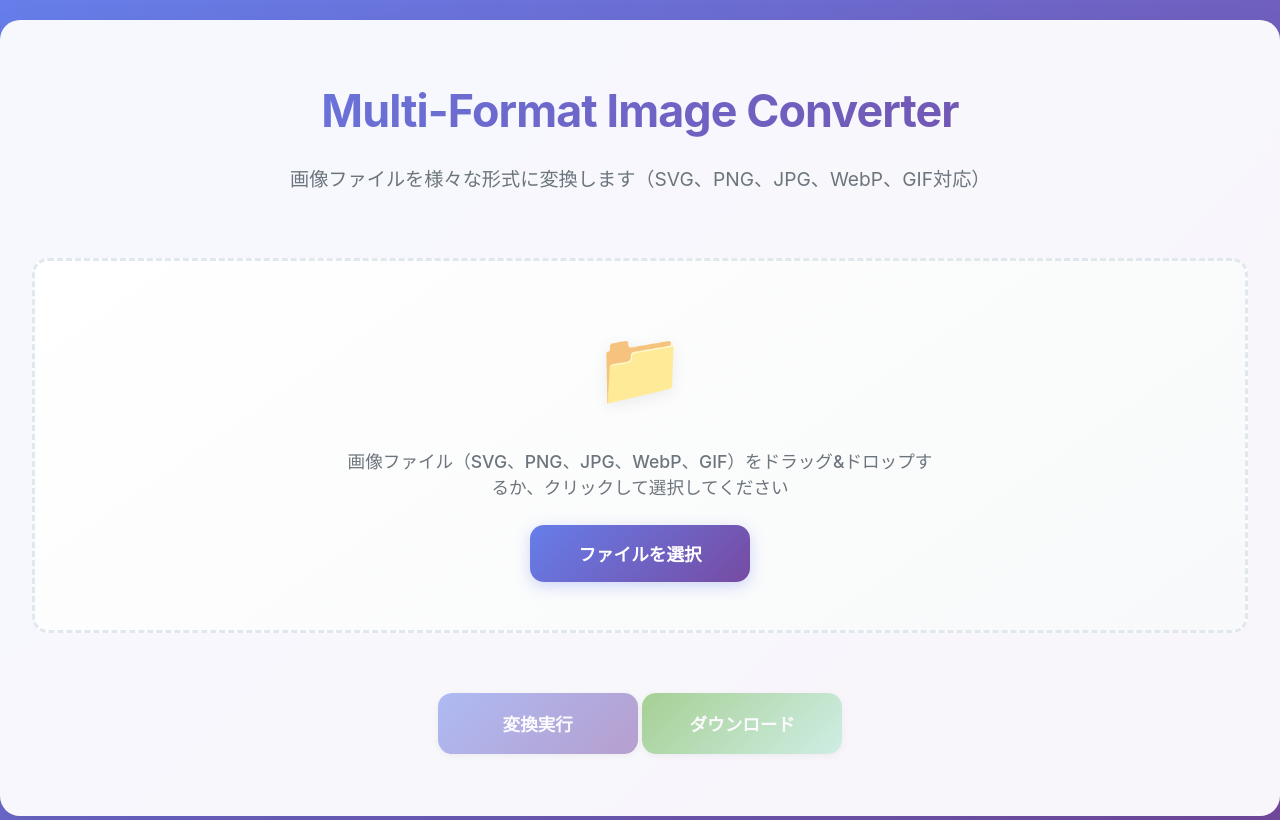
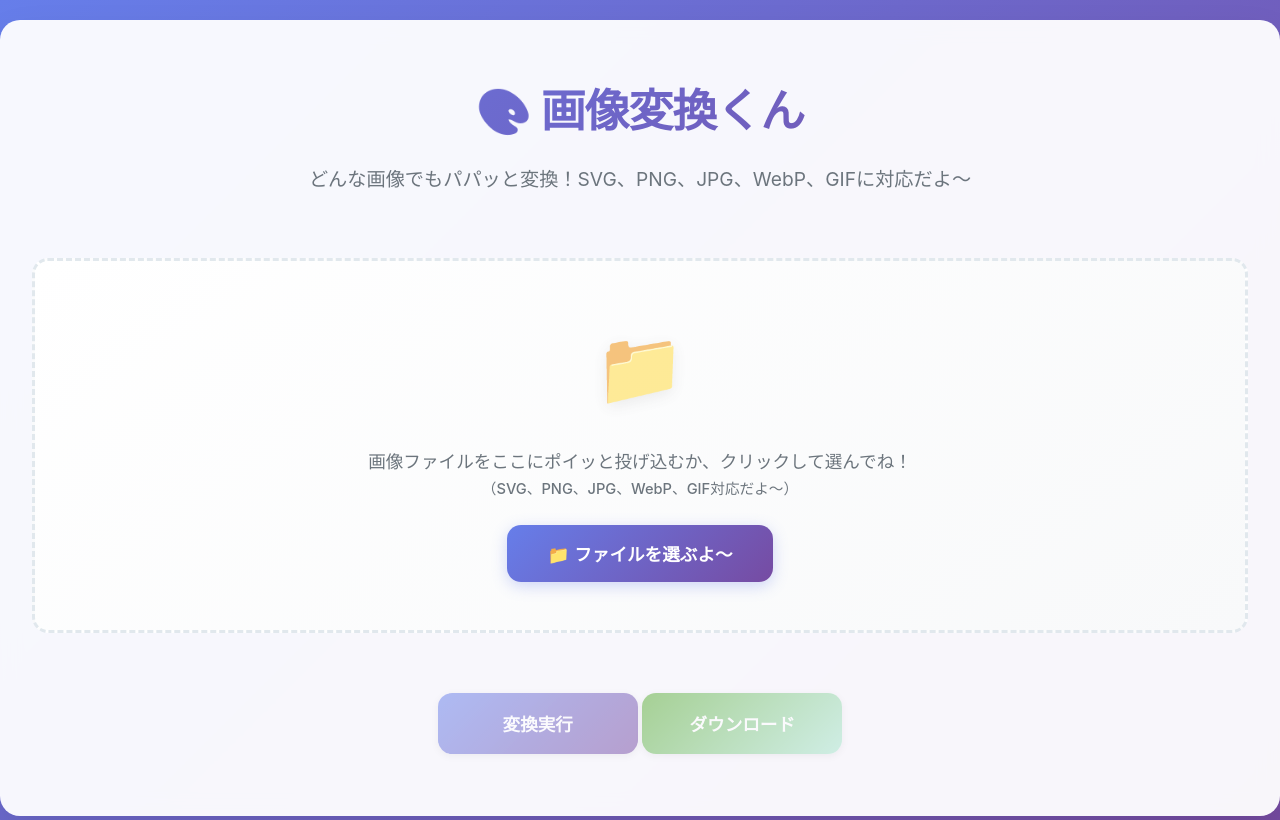
Before and after one commit to clshinji/image-conversion, a plain HTML site: page index.html in a window 1280 px wide. Drawn offline with Linux system fonts and the light colour scheme.

Commit message:
q-taro mod

```diff
--- a/index.html
+++ b/index.html
@@ -3,14 +3,14 @@
 <head>
     <meta charset="UTF-8">
     <meta name="viewport" content="width=device-width, initial-scale=1.0">
-    <title>Multi-Format Image Converter</title>
+    <title>画像変換くん - かんたん画像フォーマット変換</title>
     <link rel="stylesheet" href="styles.css">
 </head>
 <body>
     <div class="container">
         <header>
-            <h1>Multi-Format Image Converter</h1>
-            <p>画像ファイルを様々な形式に変換します（SVG、PNG、JPG、WebP、GIF対応）</p>
+            <h1>🎨 画像変換くん</h1>
+            <p>どんな画像でもパパッと変換！SVG、PNG、JPG、WebP、GIFに対応だよ〜</p>
         </header>
 
         <main>
@@ -19,9 +19,10 @@
                 <div class="upload-area" id="uploadArea">
                     <div class="upload-content">
                         <div class="upload-icon">📁</div>
-                        <p>画像ファイル（SVG、PNG、JPG、WebP、GIF）をドラッグ&ドロップするか、クリックして選択してください</p>
+                        <p>画像ファイルをここにポイッと投げ込むか、クリックして選んでね！<br>
+                        <small>（SVG、PNG、JPG、WebP、GIF対応だよ〜）</small></p>
                         <input type="file" id="fileInput" accept=".svg,.png,.jpg,.jpeg,.webp,.gif,image/svg+xml,image/png,image/jpeg,image/webp,image/gif" multiple hidden>
-                        <button type="button" class="upload-btn" id="uploadBtn">ファイルを選択</button>
+                        <button type="button" class="upload-btn" id="uploadBtn">📁 ファイルを選ぶよ〜</button>
                     </div>
                 </div>
             </section>
```
Also changed, not shown: sample-images/kiro-image-conversion-icon.png (added).
